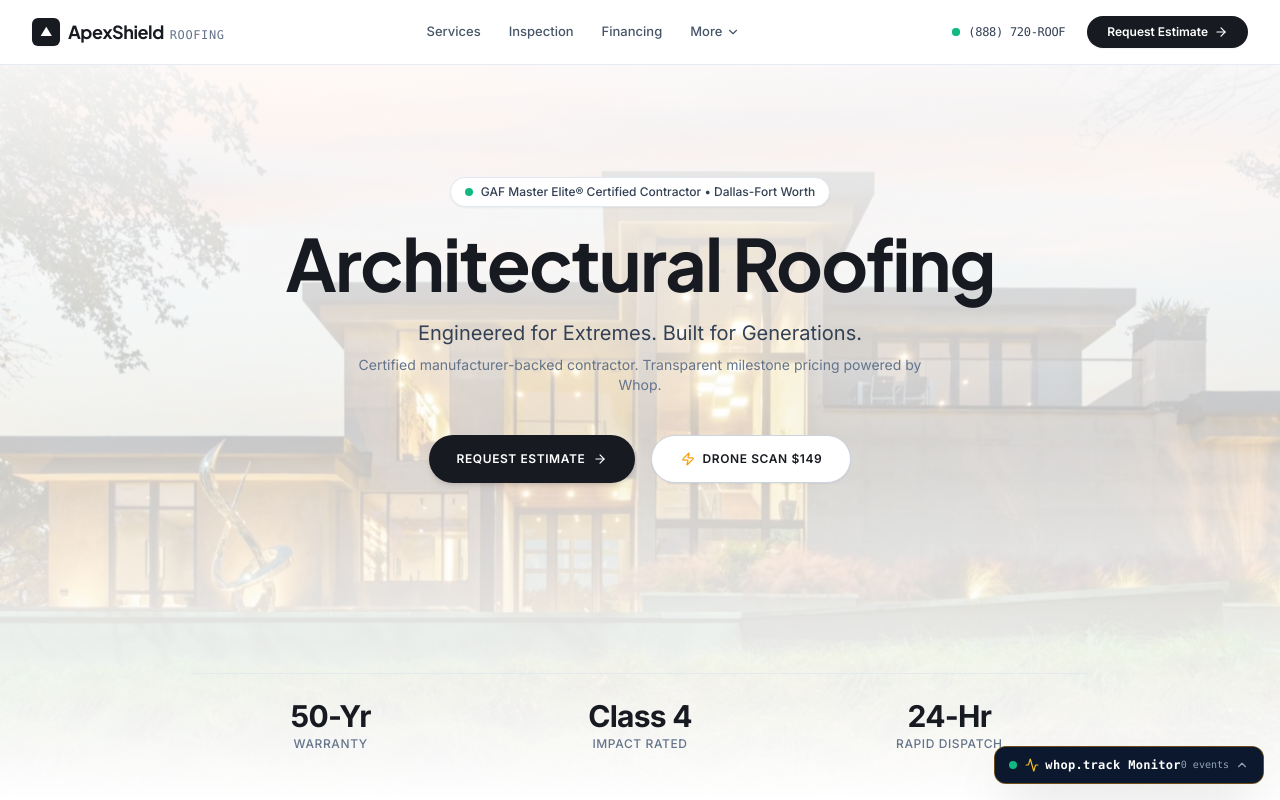
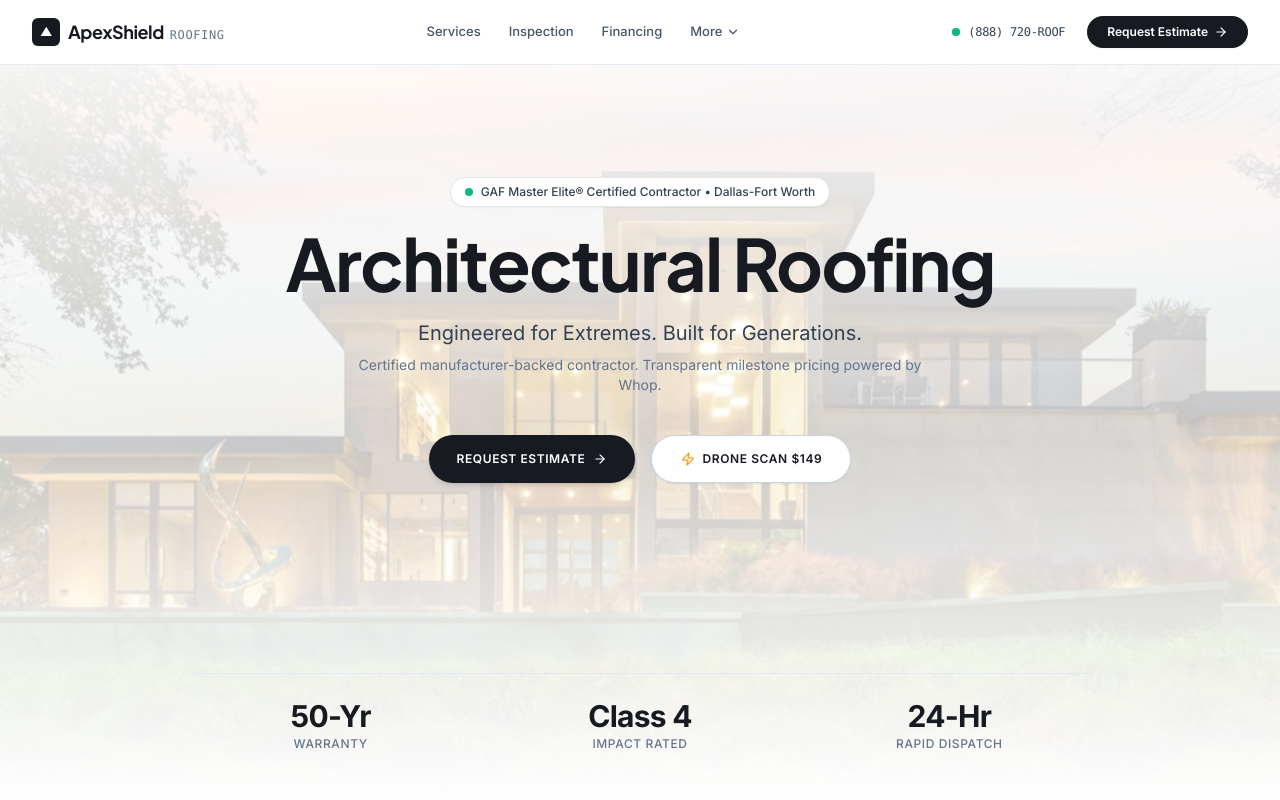
Before and after one commit to SSOURABH58/whop-roofing-template, a React (Vite) app: page / in a window 1280 px wide. Shown: the top 800 px of the page. Built offline with nearby package versions, Linux system fonts and the light colour scheme.

Commit message:
refactor: remove debug HUD from client production site

```diff
--- a/src/App.tsx
+++ b/src/App.tsx
@@ -12,7 +12,6 @@ import { ReviewsSection } from './components/ReviewsSection';
 import { Footer } from './components/Footer';
 import { WhopCheckoutModal } from './components/WhopCheckoutModal';
 import { MobileStickyBar } from './components/MobileStickyBar';
-import { PixelTrackerHUD } from './components/PixelTrackerHUD';
 import { siteConfig } from './config/site';
 
 export function App() {
@@ -100,9 +99,6 @@ export function App() {
       {/* Mobile-First Bottom Ergonomic Action Dock */}
       <MobileStickyBar onRequestEstimate={scrollToEstimate} />
 
-      {/* Real-time whop.track HUD */}
-      <PixelTrackerHUD />
-
       {/* Drop-in Whop Payment Elements Checkout Modal */}
       {selectedPlan && (
         <WhopCheckoutModal
```
